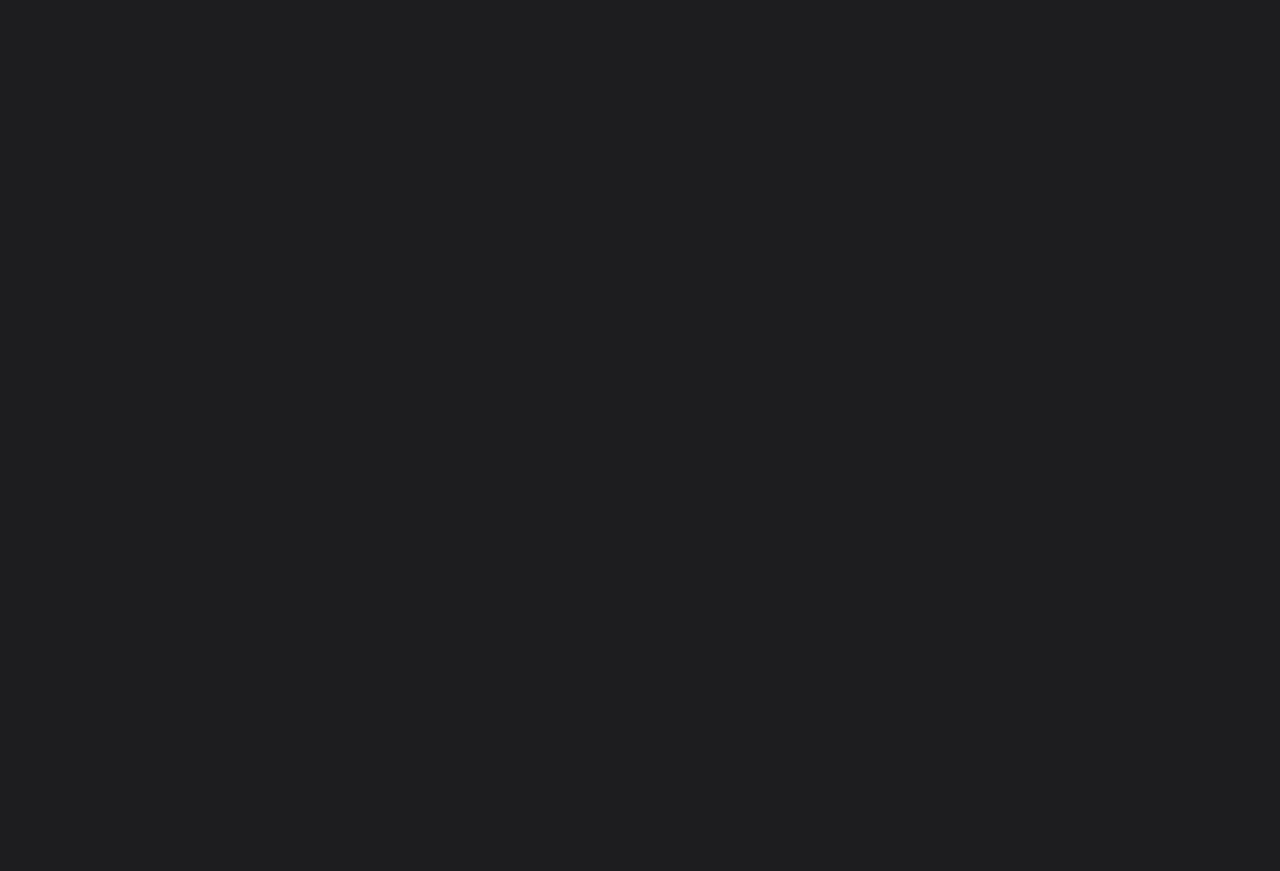
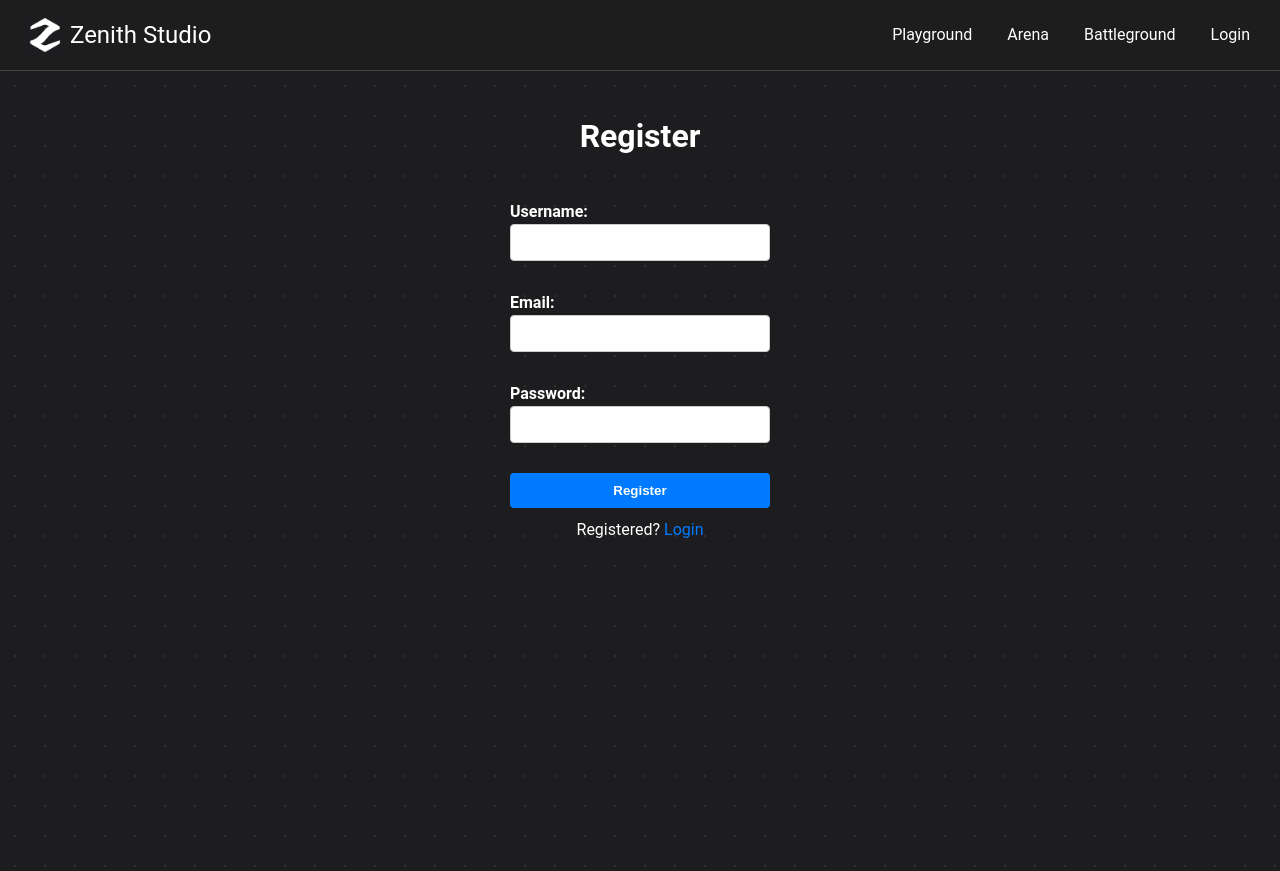
Before and after one commit to SumirVats2003/zenithStudio-frontend, a React (Vite) app: page /register in a window 1280 px wide. Before the commit this address had no page. Before the commit the page ends 800 px from the top, so only its background shows below. Built offline with nearby package versions, Linux system fonts and the light colour scheme.

Commit message:
Added auth pages and changed table orientation

```diff
--- a/src/App.jsx
+++ b/src/App.jsx
@@ -6,6 +6,8 @@ import Playground from './pages/Playground'
 import Arena from './pages/Arena'
 import ProblemPage from './pages/ProblemPage'
 import UploadPage from './pages/UploadPage'
+import LoginPage from './pages/LoginPage'
+import RegisterPage from './pages/RegisterPage'
 
 const App = () => {
   return (
@@ -17,6 +19,8 @@ const App = () => {
         <Route path='/arena' element={<Arena />} />
         <Route path='/problems/:problemId' element={<ProblemPage />} />
         <Route path='/upload' element={<UploadPage />} />
+        <Route path='/login' element={<LoginPage />} />
+        <Route path='/register' element={<RegisterPage />} />
       </Routes>
     </Router>
   )
--- a/src/components/Navbar.jsx
+++ b/src/components/Navbar.jsx
@@ -3,7 +3,7 @@ import { Link } from 'react-router-dom'
 import './Navbar.css'
 import Logo from '../assets/zblack.png'
 
-const Navbar = ({ pgvisible, arvisible, bgvisible }) => {
+const Navbar = ({ pgvisible, arvisible, bgvisible, isAuthenticated }) => {
   return (
     <div className='navbar'>
       <Link to='/home' className='navbar-logo'>
@@ -32,6 +32,13 @@ const Navbar = ({ pgvisible, arvisible, bgvisible }) => {
         ) : (
           ''
         )}
+        {isAuthenticated ? (
+          ''
+        ) : (
+          <Link to='/login' className='nav-link'>
+            Login
+          </Link>
+        )}
       </div>
     </div>
   )
--- a/src/components/ProblemList.css
+++ b/src/components/ProblemList.css
@@ -17,7 +17,6 @@
 .problem-table td {
   padding: 12px 15px;
   border: 1px solid #444;
-  text-align: left;
 }
 
 .problem-table th {
--- a/src/components/ProblemList.jsx
+++ b/src/components/ProblemList.jsx
@@ -31,10 +31,15 @@ const ProblemList = ({ problems, onSelect, onSort, sortOrder }) => {
           {problems.map(problem => (
             <tr key={problem.id} onClick={() => onSelect(problem)}>
               <td>{problem.title}</td>
-              <td style={{ color: getDifficultyColor(problem.difficulty) }}>
+              <td
+                style={{
+                  color: getDifficultyColor(problem.difficulty),
+                  textAlign: 'center',
+                }}
+              >
                 {problem.difficulty || 'Medium'}
               </td>
-              <td>
+              <td style={{ textAlign: 'center' }}>
                 {problem.tags.map((tag, index) => (
                   <span key={index}>
                     {tag}
--- /dev/null
+++ b/src/pages/Auth.css
@@ -0,0 +1,76 @@
+.auth-container {
+  display: flex;
+  flex-direction: column;
+  align-items: center;
+  min-height: 100vh;
+  padding: 20px;
+  background-image: radial-gradient(circle, #302f2f 1px, transparent 1px);
+  background-size: 30px 30px;
+  background-position: 0 0, 15px 15px;
+  animation: slideIn 1s ease-out;
+}
+
+.auth-container h1 {
+  margin-bottom: 20px;
+}
+
+.auth-container form {
+  display: flex;
+  flex-direction: column;
+  width: 300px;
+  padding: 20px;
+  border-radius: 8px;
+}
+
+.auth-container form label {
+  margin-bottom: 10px;
+  font-weight: bold;
+}
+
+.auth-container form input {
+  width: 100%;
+  padding: 10px;
+  margin-bottom: 20px;
+  border: 1px solid #ccc;
+  border-radius: 4px;
+  box-sizing: border-box;
+}
+
+.auth-container form button {
+  padding: 10px;
+  background-color: #007bff;
+  color: white;
+  border: none;
+  border-radius: 4px;
+  cursor: pointer;
+  font-weight: bold;
+}
+
+.auth-container form button:hover {
+  background-color: #0056b3;
+}
+
+.auth-container p {
+  margin-top: 10px;
+  text-align: center;
+}
+
+.auth-container p a {
+  color: #007bff;
+  text-decoration: none;
+}
+
+.auth-container p a:hover {
+  text-decoration: underline;
+}
+
+@keyframes slideIn {
+  from {
+    transform: translateY(20px);
+    opacity: 0;
+  }
+  to {
+    transform: translateY(0);
+    opacity: 1;
+  }
+}
--- /dev/null
+++ b/src/pages/LoginPage.jsx
@@ -0,0 +1,62 @@
+import React, { useState } from 'react'
+import './Auth.css'
+import Navbar from '../components/Navbar'
+import { Link } from 'react-router-dom'
+
+const LoginPage = () => {
+  const [formData, setFormData] = useState({
+    email: '',
+    password: '',
+  })
+
+  const handleChange = e => {
+    const { name, value } = e.target
+    setFormData(prevData => ({
+      ...prevData,
+      [name]: value,
+    }))
+  }
+
+  const handleSubmit = async e => {
+    e.preventDefault()
+    // You can add your authentication logic here, such as calling an API.
+    console.log('Login data:', formData)
+  }
+
+  return (
+    <>
+      <Navbar pgvisible={true} bgvisible={true} arvisible={true} />
+      <div className='auth-container'>
+        <h1>Login</h1>
+        <form onSubmit={handleSubmit}>
+          <label>
+            Email:
+            <input
+              type='email'
+              name='email'
+              value={formData.email}
+              onChange={handleChange}
+              required
+            />
+          </label>
+          <label>
+            Password:
+            <input
+              type='password'
+              name='password'
+              value={formData.password}
+              onChange={handleChange}
+              required
+            />
+          </label>
+          <button type='submit'>Login</button>
+          <p>
+            New User? <Link to='/register'>Register</Link>
+          </p>
+        </form>
+      </div>
+    </>
+  )
+}
+
+export default LoginPage
--- /dev/null
+++ b/src/pages/RegisterPage.jsx
@@ -0,0 +1,73 @@
+import React, { useState } from 'react'
+import Navbar from '../components/Navbar'
+import './Auth.css'
+import { Link } from 'react-router-dom'
+
+const RegisterPage = () => {
+  const [formData, setFormData] = useState({
+    username: '',
+    email: '',
+    password: '',
+  })
+
+  const handleChange = e => {
+    const { name, value } = e.target
+    setFormData(prevData => ({
+      ...prevData,
+      [name]: value,
+    }))
+  }
+
+  const handleSubmit = async e => {
+    e.preventDefault()
+    // You can add your registration logic here, such as calling an API.
+    console.log('Registration data:', formData)
+  }
+
+  return (
+    <>
+      <Navbar pgvisible={true} bgvisible={true} arvisible={true} />
+      <div className='auth-container'>
+        <h1>Register</h1>
+        <form onSubmit={handleSubmit}>
+          <label>
+            Username:
+            <input
+              type='text'
+              name='username'
+              value={formData.username}
+              onChange={handleChange}
+              required
+            />
+          </label>
+          <label>
+            Email:
+            <input
+              type='email'
+              name='email'
+              value={formData.email}
+              onChange={handleChange}
+              required
+            />
+          </label>
+          <label>
+            Password:
+            <input
+              type='password'
+              name='password'
+              value={formData.password}
+              onChange={handleChange}
+              required
+            />
+          </label>
+          <button type='submit'>Register</button>
+          <p>
+            Registered? <Link to='/login'>Login</Link>
+          </p>
+        </form>
+      </div>
+    </>
+  )
+}
+
+export default RegisterPage
```
